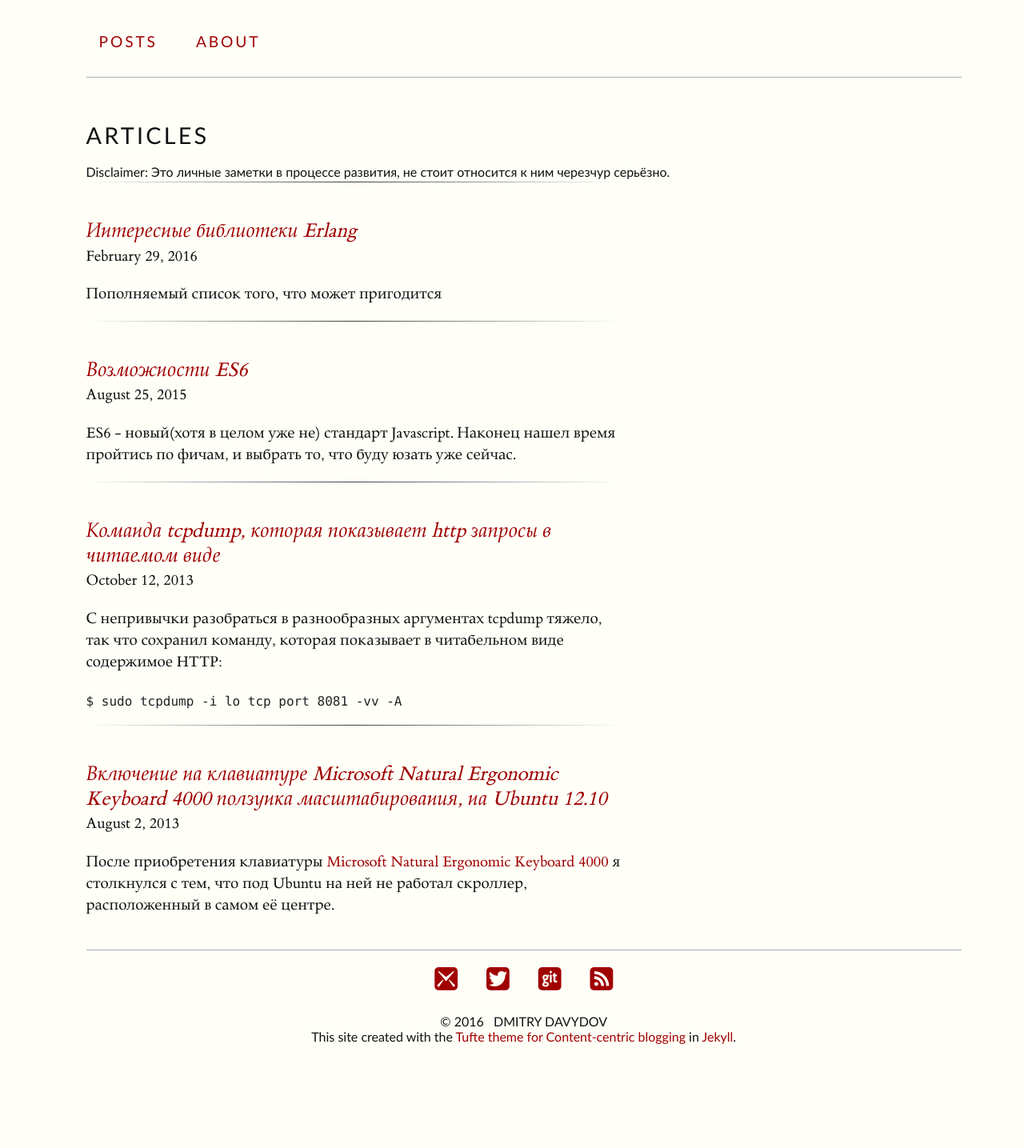
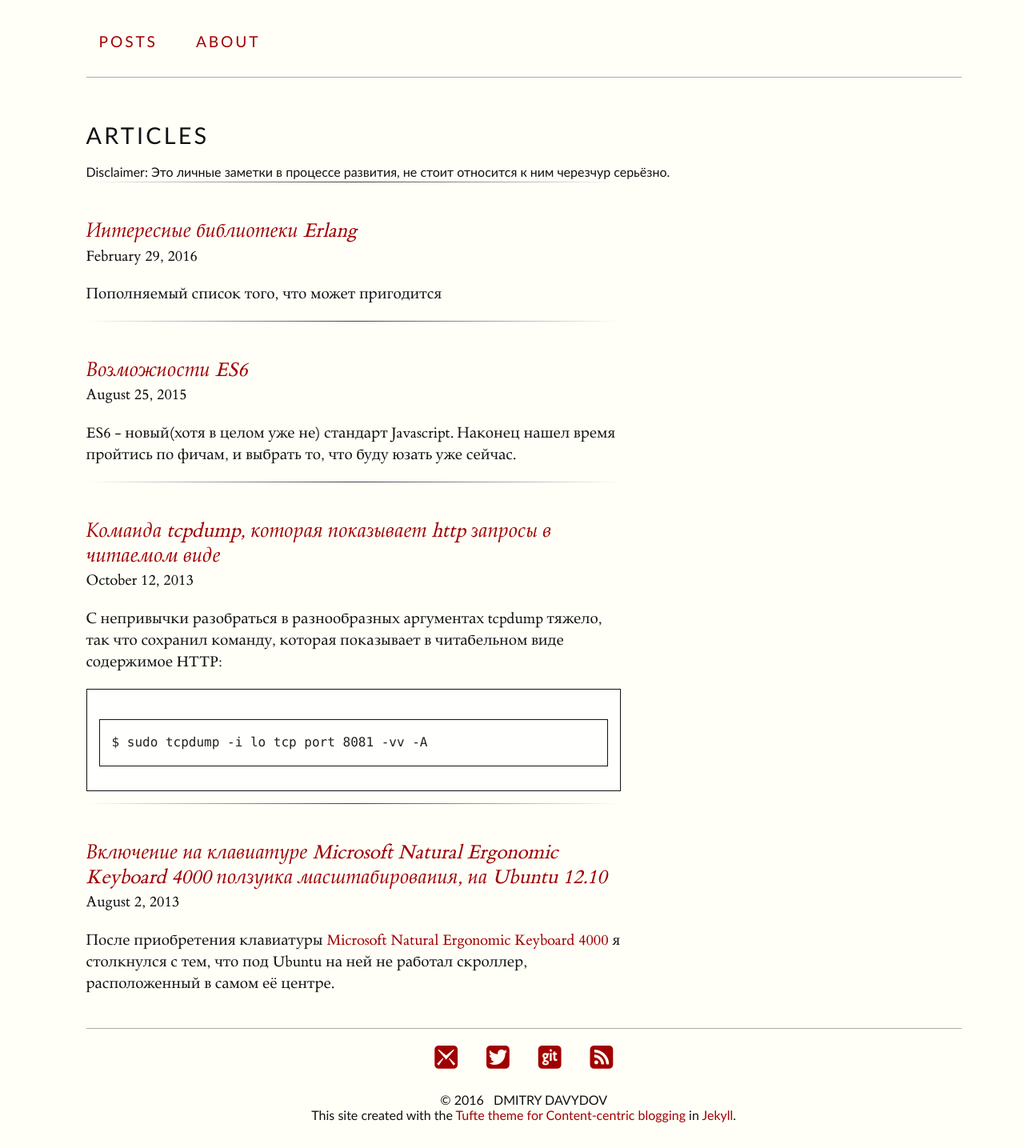
Before and after one commit to Khelek/khelek.github.io, a Jekyll site: the page built from index.html, in a window 1280 px wide. Shown: the whole page at 80% size. Built offline with Jekyll 4.4.1, drawn with Linux system fonts in a browser that asks for light colours; before the commit the page ends 1337 px from its top, so only the background shows below that.

Commit message:
change highlight style

```diff
--- a/_sass/_syntax-highlighting.scss
+++ b/_sass/_syntax-highlighting.scss
@@ -7,7 +7,9 @@ $spacing-unit:     30px;
 }
 
 .highlight {
-    background: #fffff8;
+    background: #FFFFFE;
+    padding: 15px;
+    border: 1px solid;
     @extend %vertical-rhythm;
 
     .c     { color: #998; font-style: italic } // Comment
```
